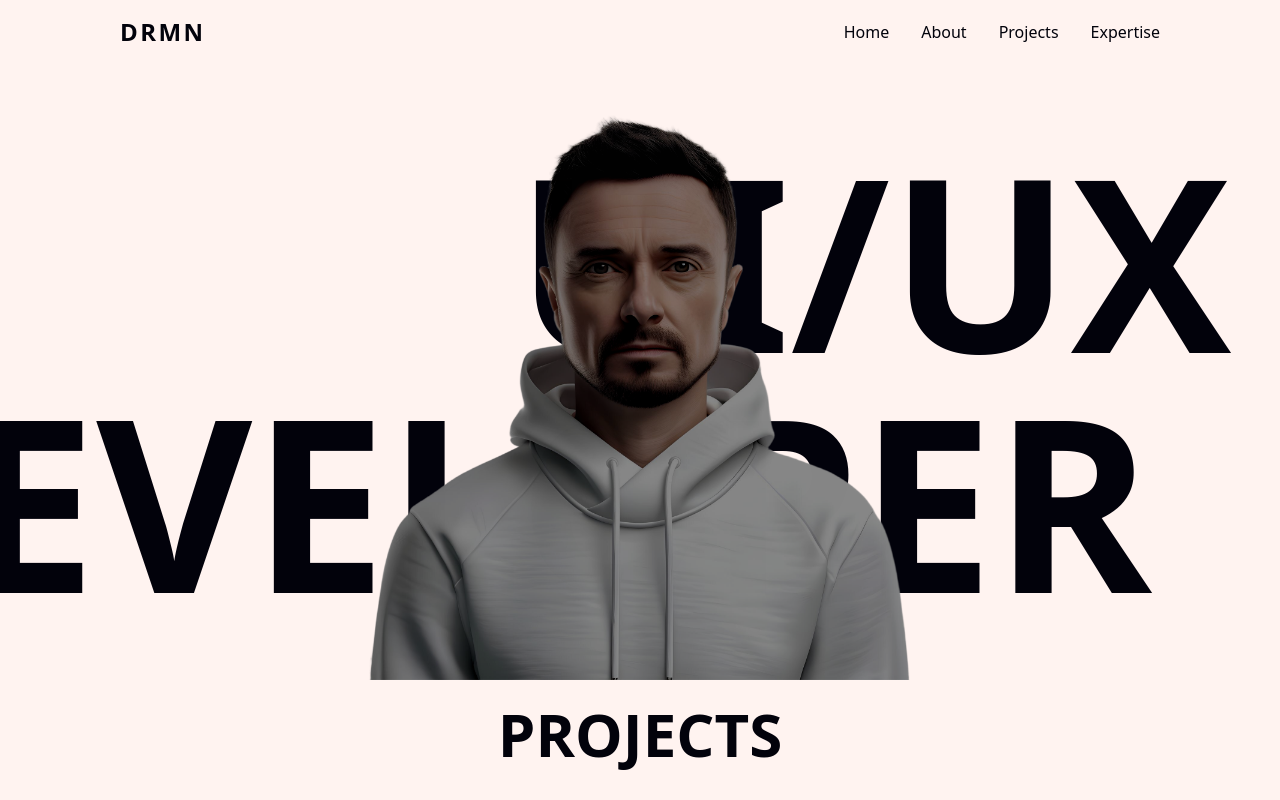
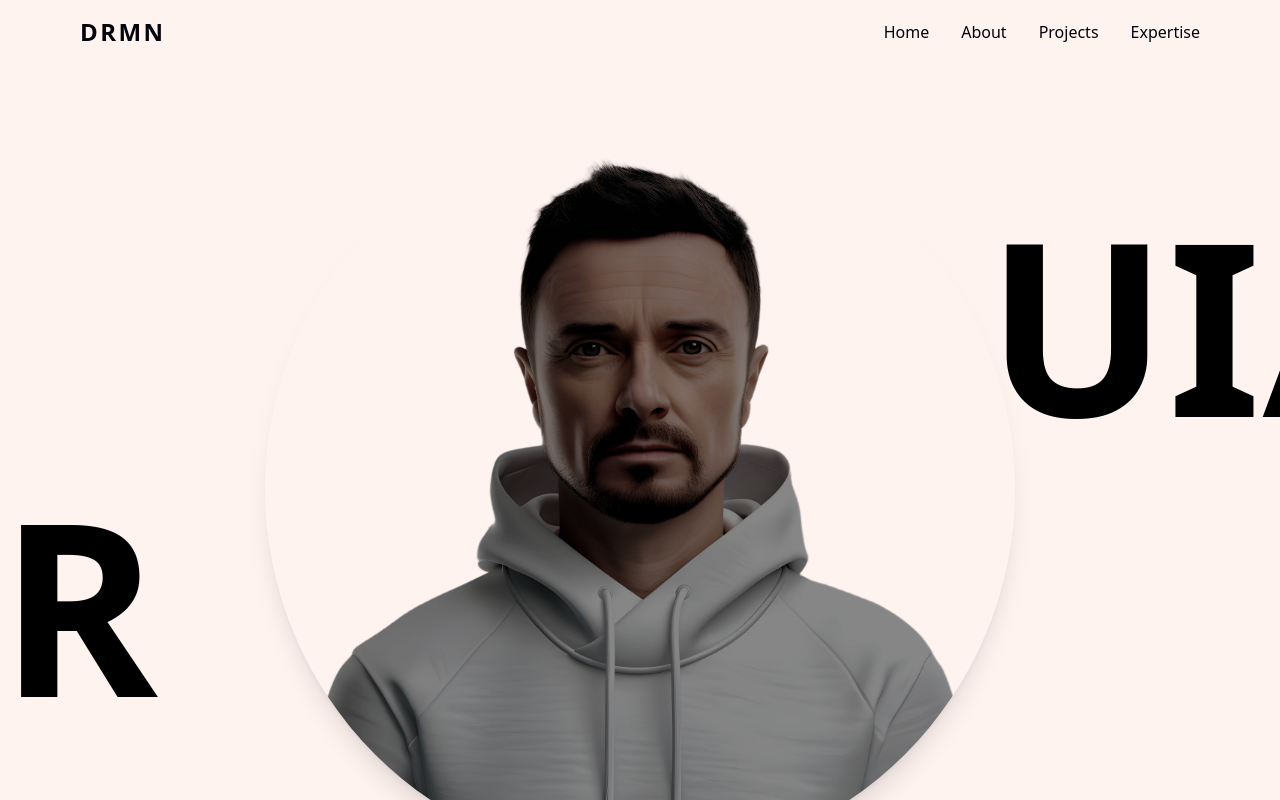
Before and after one commit to davennemenzo/Portfolio, a Vue app: page / in a window 1280 px wide. Built offline with nearby package versions, Linux system fonts and the light colour scheme.

Commit message:
Fixed Page Responsiveness

```diff
--- a/src/components/AboutMe.vue
+++ b/src/components/AboutMe.vue
@@ -1,5 +1,5 @@
 <template>
-  <div class="flex flex-col bg-cover h-auto">
+  <div class="min-h-[300px] md:min-h-[600px] lg:min-h-screen flex flex-col bg-cover overflow-hidden relative">
     <!-- Header section -->
     <PageContainer>
       <div class="flex justify-center items-center flex-col relative mb-12">
--- a/src/components/Hero.vue
+++ b/src/components/Hero.vue
@@ -1,19 +1,19 @@
 <template>
   <div
-    class="min-h-[300px] max-h-[300px] md:min-h-[600px] md:max-h-[600px] lg:h-screen flex flex-col bg-lavender overflow-hidden relative"
+    class="min-h-[300px] md:min-h-[600px] lg:min-h-screen flex flex-col bg-lavender overflow-hidden relative"
   >
     <!-- Text container -->
-      <div class="absolute inset-0 flex flex-col justify-center ">
+    <div class="absolute inset-0 flex flex-col justify-center items-center space-y-6 lg:space-y-10">
       <!-- UI/UX DESIGNER Sliding from Left to Right -->
       <div
-          class="flex justify-center items-center text-[90px] sm:text-[150px] md:text-[160px] lg:text-[240px] text-cover font-bold uppercase animate-slide-left-right whitespace-nowrap leading-none"
+        class="text-[90px] sm:text-[150px] md:text-[160px] lg:text-[240px] whitespace-nowrap font-bold uppercase animate-slide-left-right text-center leading-none"
       >
         UI/UX DESIGNER
       </div>
 
       <!-- FRONTEND DEVELOPER Sliding from Right to Left -->
       <div
-          class="flex justify-center items-center text-[90px] sm:text-[150px] md:text-[160px] lg:text-[240px] text-cover font-bold uppercase animate-slide-right-left whitespace-nowrap leading-none"
+        class="text-[90px] sm:text-[150px] md:text-[160px] lg:text-[240px] whitespace-nowrap font-bold uppercase animate-slide-right-left text-center leading-none"
       >
         FRONTEND DEVELOPER
       </div>
@@ -21,27 +21,20 @@
 
     <!-- Image container -->
     <div
-        class="absolute bottom-0 left-1/2 transform -translate-x-1/2 w-[300px] h-[300px] md:w-[540px] md:h-[540px] lg:w-[600px] lg:h-[600px]"
+      class="absolute bottom-0 left-1/2 transform -translate-x-1/2 w-[300px] h-[300px] sm:w-[400px] sm:h-[400px] md:w-[500px] md:h-[500px] lg:w-[750px] lg:h-[750px]"
     >
       <img
         src="@/images/test.png"
         alt="About"
-          class="w-full h-full object-cover"
+        class="w-full h-full object-cover rounded-full shadow-xl"
       />
     </div>
   </div>
 </template>
 
 <script>
-
-
 // Import the CSS file from the style folder
 import "@/styles/animation.css";
-import PageContainer from './PageContainer.vue';
 
-export default {
-  components: {
-
-  },
-};
+export default {};
 </script>
--- a/src/components/Navbar.vue
+++ b/src/components/Navbar.vue
@@ -1,5 +1,5 @@
 <template>
-  <header class="w-full text-cover relative z-[100] h-16 sm:h-20">
+  <header class="w-full text-cover relative z-[100] ">
     <page-container>
       <nav class="w-full flex items-center justify-between py-4 relative">
         <!-- Logo -->
--- a/src/components/PageContainer.vue
+++ b/src/components/PageContainer.vue
@@ -1,6 +1,6 @@
 <template>
   <div
-    class="container mx-auto px-4 sm:px-6 md:px-8 lg:px-30"
+    class="container mx-auto px-4 sm:px-6 md:px-8 lg:px-20"
     style="max-width: 2980px"
   >
     <slot />
--- a/src/components/Projects.vue
+++ b/src/components/Projects.vue
@@ -1,17 +1,17 @@
 <template>
-  <div class="flex flex-col bg-lavender h-auto sm:h-screen">
+  <div class="flex flex-col bg-lavender min-h-[300px] md:min-h-[600px] lg:min-h-screen ">
     <!-- Header section -->
 
     <div class="flex justify-center items-center flex-col relative">
       <div
-        class="mt-6 text-[35px] sm:text-[50px] md:text-[55px] lg:text-[60px] text-cover font-bold uppercase whitespace-nowrap leading-none"
+        class="sm:mt-10 mt-5 text-[35px] sm:text-[50px] md:text-[55px] lg:text-[60px] text-cover font-bold uppercase whitespace-nowrap leading-none"
       >
         <span>Projects</span>
       </div>
     </div>
 
     <!-- Content section -->
-    <div class="container mx-auto py-10 px-4">
+    <div class="container mx-auto sm:py-16 py-6 px-4">
       <div class="grid grid-cols-1 md:grid-cols-3 gap-8 max-w-7xl mx-auto">
         <ProjectCard
           v-for="project in projects"
--- a/src/pages/Home.vue
+++ b/src/pages/Home.vue
@@ -1,9 +1,9 @@
 <template>
   <div class="h-screen overflow-y-auto bg-lavender">
-    <Navbar class="z-50 fixed w-full  " />
+    <Navbar class="z-50  w-full  " />
     <Hero/>
+    <AboutMe />
     <Projects/>
-    <AboutMe />
   </div>
 </template>
 
```
Lines whose indentation alone changed are shown as unchanged.
